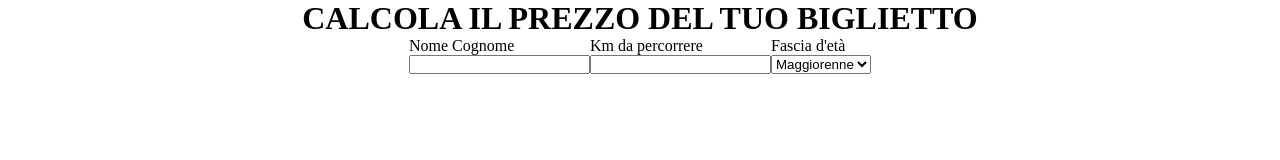
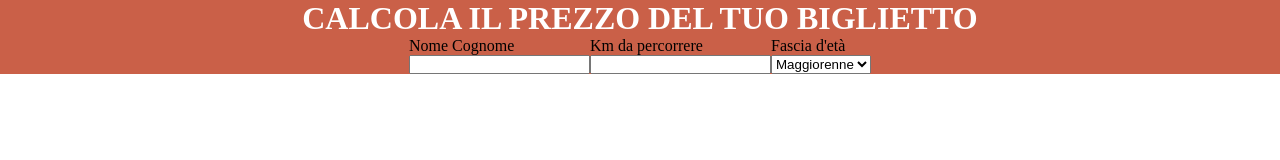
Before and after one commit to MatteoPetracci/js-biglietto-treno-form, a plain HTML site: page index.html in a window 1280 px wide. Drawn offline with Linux system fonts and the light colour scheme.

Commit message:
aggiunto background color

```diff
--- a/css/style.css
+++ b/css/style.css
@@ -3,7 +3,7 @@
   padding: 0;
   box-sizing: border-box;
 }
-
+/* classi generali */
 .text_uppercase {
   text-transform: uppercase;
 }
@@ -21,3 +21,11 @@
   display: flex;
   flex-direction: column;
 }
+
+h1 {
+  color: white;
+}
+
+.wrapper {
+  background-color: #ca6048;
+}
```
